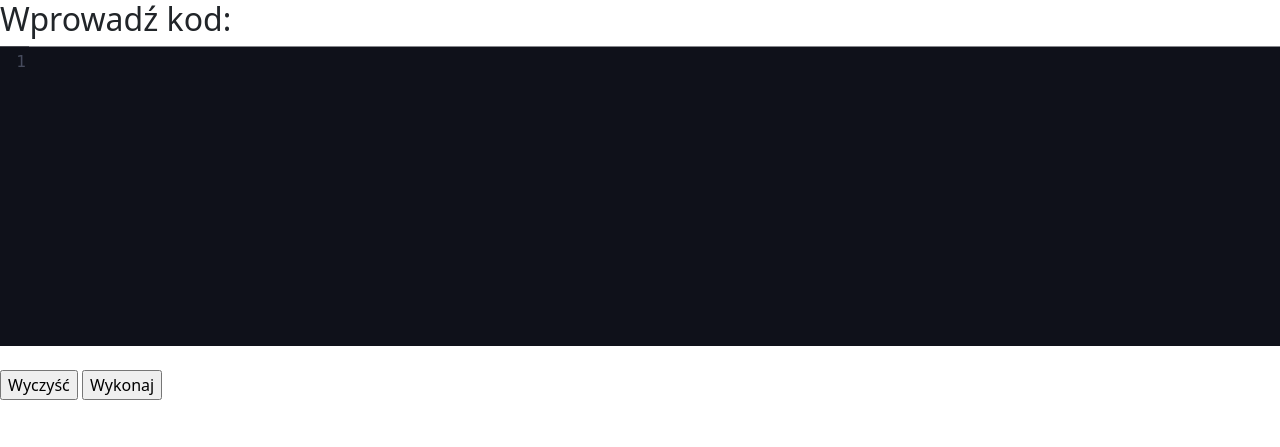
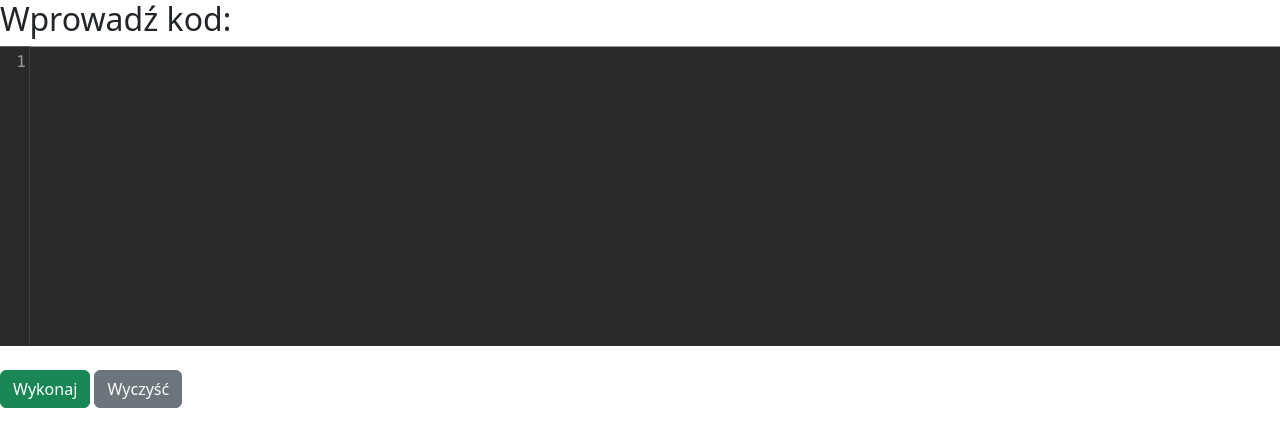
Before and after one commit to Pawi1/pythongame, a Django app: page / in a window 1280 px wide. Shown: the top 447 px of the page. Run offline with Django 3.2, Linux system fonts and the light colour scheme; some libraries are stand-ins or nearby versions.

Commit message:
wstępny bootstrap

```diff
--- a/gra/static/bootstrap/motyw.js
+++ /dev/null
@@ -1,80 +0,0 @@
-/*!
- * Color mode toggler for Bootstrap's docs (https://getbootstrap.com/)
- * Copyright 2011-2023 The Bootstrap Authors
- * Licensed under the Creative Commons Attribution 3.0 Unported License.
- */
-
-(() => {
-    'use strict'
-
-    const getStoredTheme = () => localStorage.getItem('theme')
-    const setStoredTheme = theme => localStorage.setItem('theme', theme)
-
-    const getPreferredTheme = () => {
-      const storedTheme = getStoredTheme()
-      if (storedTheme) {
-        return storedTheme
-      }
-
-      return window.matchMedia('(prefers-color-scheme: dark)').matches ? 'dark' : 'light'
-    }
-
-    const setTheme = theme => {
-      if (theme === 'auto' && window.matchMedia('(prefers-color-scheme: dark)').matches) {
-        document.documentElement.setAttribute('data-bs-theme', 'dark')
-      } else {
-        document.documentElement.setAttribute('data-bs-theme', theme)
-      }
-    }
-
-    setTheme(getPreferredTheme())
-
-    const showActiveTheme = (theme, focus = false) => {
-      const themeSwitcher = document.querySelector('#bd-theme')
-
-      if (!themeSwitcher) {
-        return
-      }
-
-      const themeSwitcherText = document.querySelector('#bd-theme-text')
-      const activeThemeIcon = document.querySelector('.theme-icon-active use')
-      const btnToActive = document.querySelector(`[data-bs-theme-value="${theme}"]`)
-      const svgOfActiveBtn = btnToActive.querySelector('svg use').getAttribute('href')
-
-      document.querySelectorAll('[data-bs-theme-value]').forEach(element => {
-        element.classList.remove('active')
-        element.setAttribute('aria-pressed', 'false')
-      })
-
-      btnToActive.classList.add('active')
-      btnToActive.setAttribute('aria-pressed', 'true')
-      activeThemeIcon.setAttribute('href', svgOfActiveBtn)
-      const themeSwitcherLabel = `${themeSwitcherText.textContent} (${btnToActive.dataset.bsThemeValue})`
-      themeSwitcher.setAttribute('aria-label', themeSwitcherLabel)
-
-      if (focus) {
-        themeSwitcher.focus()
-      }
-    }
-
-    window.matchMedia('(prefers-color-scheme: dark)').addEventListener('change', () => {
-      const storedTheme = getStoredTheme()
-      if (storedTheme !== 'light' && storedTheme !== 'dark') {
-        setTheme(getPreferredTheme())
-      }
-    })
-
-    window.addEventListener('DOMContentLoaded', () => {
-      showActiveTheme(getPreferredTheme())
-
-      document.querySelectorAll('[data-bs-theme-value]')
-        .forEach(toggle => {
-          toggle.addEventListener('click', () => {
-            const theme = toggle.getAttribute('data-bs-theme-value')
-            setStoredTheme(theme)
-            setTheme(theme)
-            showActiveTheme(theme, true)
-          })
-        })
-    })
-  })()
--- a/gra/static/codemirror/material-ocean.css
+++ /dev/null
@@ -1,141 +0,0 @@
-/*
-  Name:       material
-  Author:     Mattia Astorino (http://github.com/equinusocio)
-  Website:    https://material-theme.site/
-*/
-
-.cm-s-material-ocean.CodeMirror {
-  background-color: #0F111A;
-  color: #8F93A2;
-}
-
-.cm-s-material-ocean .CodeMirror-gutters {
-  background: #0F111A;
-  color: #464B5D;
-  border: none;
-}
-
-.cm-s-material-ocean .CodeMirror-guttermarker,
-.cm-s-material-ocean .CodeMirror-guttermarker-subtle,
-.cm-s-material-ocean .CodeMirror-linenumber {
-  color: #464B5D;
-}
-
-.cm-s-material-ocean .CodeMirror-cursor {
-  border-left: 1px solid #FFCC00;
-}
-.cm-s-material-ocean.cm-fat-cursor .CodeMirror-cursor {
-  background-color: #a2a8a175 !important;
-}
-.cm-s-material-ocean .cm-animate-fat-cursor {
-  background-color: #a2a8a175 !important;
-}
-
-.cm-s-material-ocean div.CodeMirror-selected {
-  background: rgba(113, 124, 180, 0.2);
-}
-
-.cm-s-material-ocean.CodeMirror-focused div.CodeMirror-selected {
-  background: rgba(113, 124, 180, 0.2);
-}
-
-.cm-s-material-ocean .CodeMirror-line::selection,
-.cm-s-material-ocean .CodeMirror-line>span::selection,
-.cm-s-material-ocean .CodeMirror-line>span>span::selection {
-  background: rgba(128, 203, 196, 0.2);
-}
-
-.cm-s-material-ocean .CodeMirror-line::-moz-selection,
-.cm-s-material-ocean .CodeMirror-line>span::-moz-selection,
-.cm-s-material-ocean .CodeMirror-line>span>span::-moz-selection {
-  background: rgba(128, 203, 196, 0.2);
-}
-
-.cm-s-material-ocean .CodeMirror-activeline-background {
-  background: rgba(0, 0, 0, 0.5);
-}
-
-.cm-s-material-ocean .cm-keyword {
-  color: #C792EA;
-}
-
-.cm-s-material-ocean .cm-operator {
-  color: #89DDFF;
-}
-
-.cm-s-material-ocean .cm-variable-2 {
-  color: #EEFFFF;
-}
-
-.cm-s-material-ocean .cm-variable-3,
-.cm-s-material-ocean .cm-type {
-  color: #f07178;
-}
-
-.cm-s-material-ocean .cm-builtin {
-  color: #FFCB6B;
-}
-
-.cm-s-material-ocean .cm-atom {
-  color: #F78C6C;
-}
-
-.cm-s-material-ocean .cm-number {
-  color: #FF5370;
-}
-
-.cm-s-material-ocean .cm-def {
-  color: #82AAFF;
-}
-
-.cm-s-material-ocean .cm-string {
-  color: #C3E88D;
-}
-
-.cm-s-material-ocean .cm-string-2 {
-  color: #f07178;
-}
-
-.cm-s-material-ocean .cm-comment {
-  color: #464B5D;
-}
-
-.cm-s-material-ocean .cm-variable {
-  color: #f07178;
-}
-
-.cm-s-material-ocean .cm-tag {
-  color: #FF5370;
-}
-
-.cm-s-material-ocean .cm-meta {
-  color: #FFCB6B;
-}
-
-.cm-s-material-ocean .cm-attribute {
-  color: #C792EA;
-}
-
-.cm-s-material-ocean .cm-property {
-  color: #C792EA;
-}
-
-.cm-s-material-ocean .cm-qualifier {
-  color: #DECB6B;
-}
-
-.cm-s-material-ocean .cm-variable-3,
-.cm-s-material-ocean .cm-type {
-  color: #DECB6B;
-}
-
-
-.cm-s-material-ocean .cm-error {
-  color: rgba(255, 255, 255, 1.0);
-  background-color: #FF5370;
-}
-
-.cm-s-material-ocean .CodeMirror-matchingbracket {
-  text-decoration: underline;
-  color: white !important;
-}
--- /dev/null
+++ b/gra/static/codemirror/panda-syntax.css
@@ -0,0 +1,85 @@
+/*
+	Name:       Panda Syntax
+	Author:     Siamak Mokhtari (http://github.com/siamak/)
+	CodeMirror template by Siamak Mokhtari (https://github.com/siamak/atom-panda-syntax)
+*/
+.cm-s-panda-syntax {
+	background: #292A2B;
+	color: #E6E6E6;
+	line-height: 1.5;
+	font-family: 'Operator Mono', 'Source Code Pro', Menlo, Monaco, Consolas, Courier New, monospace;
+}
+.cm-s-panda-syntax .CodeMirror-cursor { border-color: #ff2c6d; }
+.cm-s-panda-syntax .CodeMirror-activeline-background {
+	background: rgba(99, 123, 156, 0.1);
+}
+.cm-s-panda-syntax .CodeMirror-selected {
+	background: #FFF;
+}
+.cm-s-panda-syntax .cm-comment {
+	font-style: italic;
+	color: #676B79;
+}
+.cm-s-panda-syntax .cm-operator {
+	color: #f3f3f3;
+}
+.cm-s-panda-syntax .cm-string {
+	color: #19F9D8;
+}
+.cm-s-panda-syntax .cm-string-2 {
+    color: #FFB86C;
+}
+
+.cm-s-panda-syntax .cm-tag {
+	color: #ff2c6d;
+}
+.cm-s-panda-syntax .cm-meta {
+	color: #b084eb;
+}
+
+.cm-s-panda-syntax .cm-number {
+	color: #FFB86C;
+}
+.cm-s-panda-syntax .cm-atom {
+	color: #ff2c6d;
+}
+.cm-s-panda-syntax .cm-keyword {
+	color: #FF75B5;
+}
+.cm-s-panda-syntax .cm-variable {
+	color: #ffb86c;
+}
+.cm-s-panda-syntax .cm-variable-2 {
+	color: #ff9ac1;
+}
+.cm-s-panda-syntax .cm-variable-3, .cm-s-panda-syntax .cm-type {
+	color: #ff9ac1;
+}
+
+.cm-s-panda-syntax .cm-def {
+	color: #e6e6e6;
+}
+.cm-s-panda-syntax .cm-property {
+	color: #f3f3f3;
+}
+.cm-s-panda-syntax .cm-unit {
+    color: #ffb86c;
+}
+
+.cm-s-panda-syntax .cm-attribute {
+    color: #ffb86c;
+}
+
+.cm-s-panda-syntax .CodeMirror-matchingbracket {
+    border-bottom: 1px dotted #19F9D8;
+    padding-bottom: 2px;
+    color: #e6e6e6;
+}
+.cm-s-panda-syntax .CodeMirror-gutters {
+    background: #292a2b;
+    border-right-color: rgba(255, 255, 255, 0.1);
+}
+.cm-s-panda-syntax .CodeMirror-linenumber {
+    color: #e6e6e6;
+    opacity: 0.6;
+}
--- a/gra/templates/execute_command.html
+++ b/gra/templates/execute_command.html
@@ -7,8 +7,7 @@
     {% load static %}
     <link rel="stylesheet" type="text/css" href="{% static 'bootstrap/bootstrap.min.css' %}" />
     <link rel="stylesheet" type="text/css" href="{% static 'codemirror/codemirror.css' %}">
-    <link rel="stylesheet" type="text/css" href="{% static 'codemirror/material-ocean.css' %}">
-    <link rel="stylesheet" type="text/css" href="{% static 'codemirror/material.css' %}">
+    <link rel="stylesheet" type="text/css" href="{% static 'codemirror/panda-syntax.css' %}">
     <script src="{% static 'codemirror/codemirror.js' %}"></script>
     <script src="{% static 'codemirror/python.js' %}"></script>
 </head>
@@ -18,9 +17,9 @@
         {% csrf_token %}
         <textarea id="command" name="command" class="form">{{ command }}</textarea>
         <br>
-        <input type="button" value="Wyczyść" onclick="clearResults()">
+        <input type="submit" class="btn btn-success" value="Wykonaj">
+        <input type="button" class="btn btn-secondary" value="Wyczyść" onclick="clearResults()">
         <input type="hidden" name="csrfmiddlewaretoken" value="{{ csrf_token }}">
-        <input type="submit" value="Wykonaj">
     </form>
     <div id="result">
         {% if result %}
@@ -41,11 +40,10 @@
         var editor = CodeMirror.fromTextArea(command, {
             lineNumbers: true,
             mode:  "python",
-            theme: "material-ocean"
+            theme: "panda-syntax"
         });
     </script>
     <script src="{% static 'bootstrap/popper.min.js' %}"></script>
-    <script src="{% static 'bootstrap/motyw.js' %}"></script>
     <script src="{% static 'bootstrap/jquery-3.6.0.min.js' %}"></script>
     <script src="{% static 'bootstrap/bootstrap.min.js' %}"></script>
     <script src="{% static 'bootstrap/bootstrap.bundle.min.js' %}"></script>
```
Also changed, not shown: gra/static/codemirror/material.css (deleted, +0 -141 lines).
